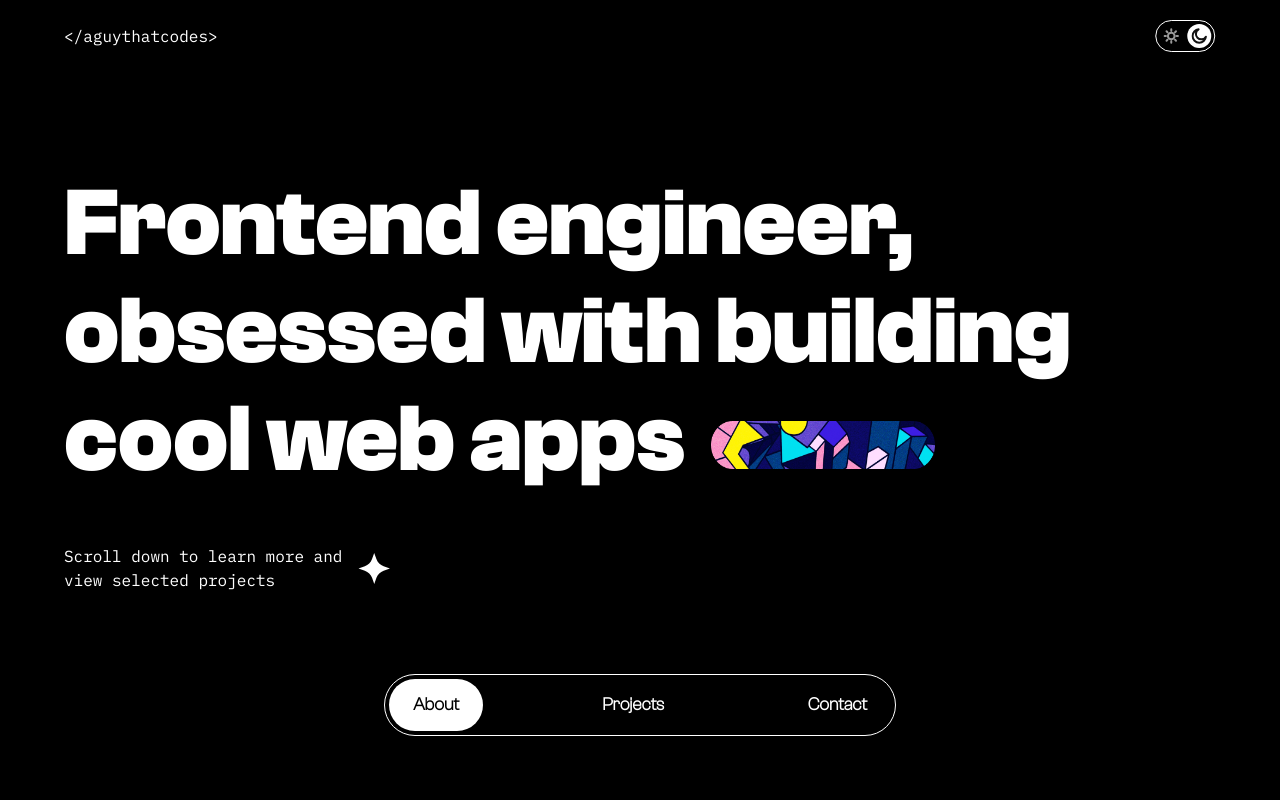
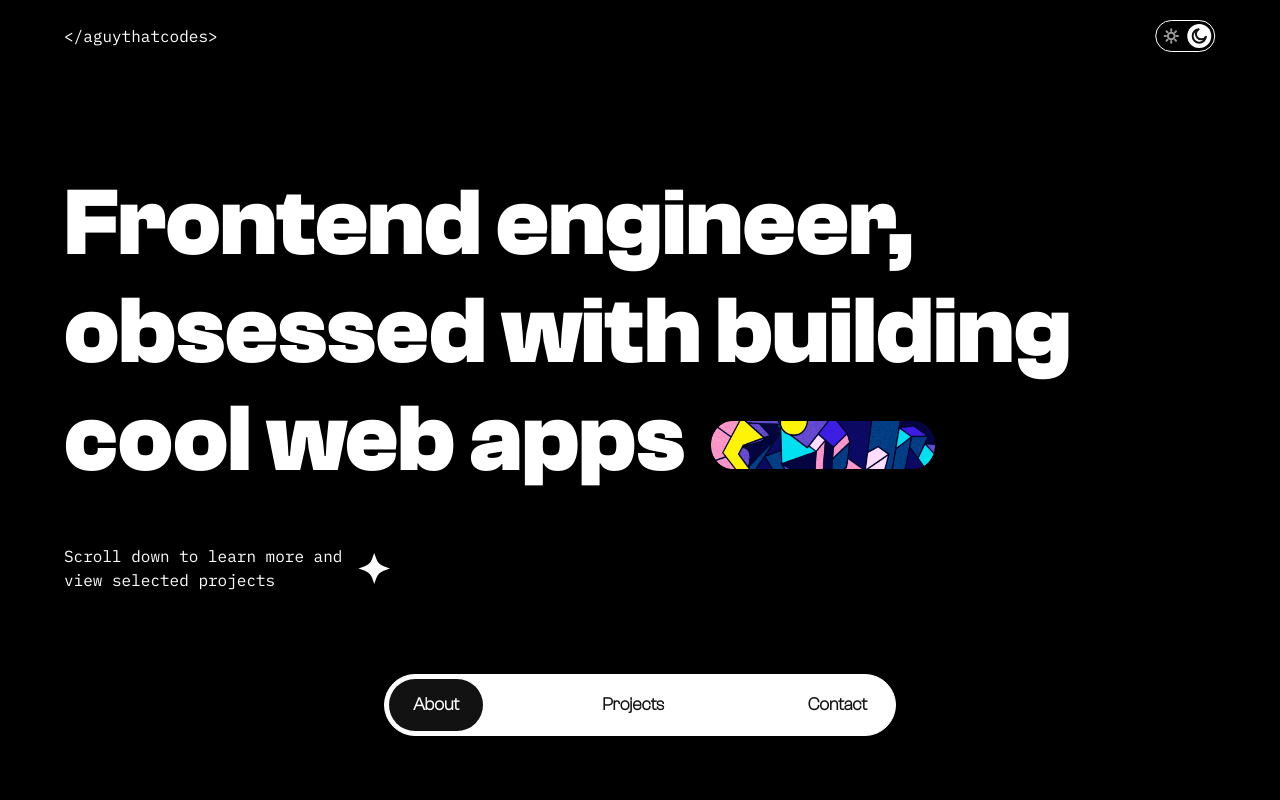
Before and after one commit to elminhoemmanuel/aoeportfolio-v2, a Next.js app: page / in a window 1280 px wide. Shown: the top 800 px of the page. Built offline with nearby package versions, Linux system fonts and the light colour scheme.

Commit message:
new navbar work

```diff
--- a/components/page-elements/Navbar/navbar.module.css
+++ b/components/page-elements/Navbar/navbar.module.css
@@ -15,7 +15,7 @@
     @apply border;
     @apply sm:w-2/5 w-11/12;
     @apply rounded-full;
-    border-color: var(--border-primary);
+    @apply bg-white border-white;
 }
 
 .navbarWhite {
@@ -30,12 +30,12 @@
 }
 
 .navItemBlack {
-    @apply sm:text-lg text-sm;
+    @apply sm:text-lg text-sm text-portblack;
     @apply font-extrabold;
     @apply sm:py-3 py-2 sm:px-6 px-3;
     @apply block;
     @apply rounded-full;
-    @apply hover:bg-white hover:text-black;
+    @apply hover:bg-portblack hover:text-white;
 }
 
 .navItemActiveBlack {
@@ -44,8 +44,8 @@
     @apply sm:py-3 py-2 sm:px-6 px-3;
     @apply block;
     @apply rounded-full;
-    @apply bg-white;
-    @apply text-black;
+    @apply bg-portblack;
+    @apply text-white;
 }
 
 .navItemWhite {
@@ -54,7 +54,7 @@
     @apply sm:py-3 py-2 sm:px-6 px-3;
     @apply block;
     @apply rounded-full;
-    @apply hover:bg-white hover:text-portblack;
+    @apply hover:bg-portnude hover:text-portblack;
 }
 
 .navItemActiveWhite {
@@ -63,6 +63,6 @@
     @apply sm:py-3 py-2 sm:px-6 px-3;
     @apply block;
     @apply rounded-full;
-    @apply bg-white;
+    @apply bg-portnude;
     @apply text-portblack;
 }
--- a/tailwind.config.js
+++ b/tailwind.config.js
@@ -6,7 +6,8 @@
 
         extend: {
             colors: {
-                portblack: "#121212"
+                portblack: "#121212",
+                portnude: "#F4F2E2",
             }
         },
 
```
